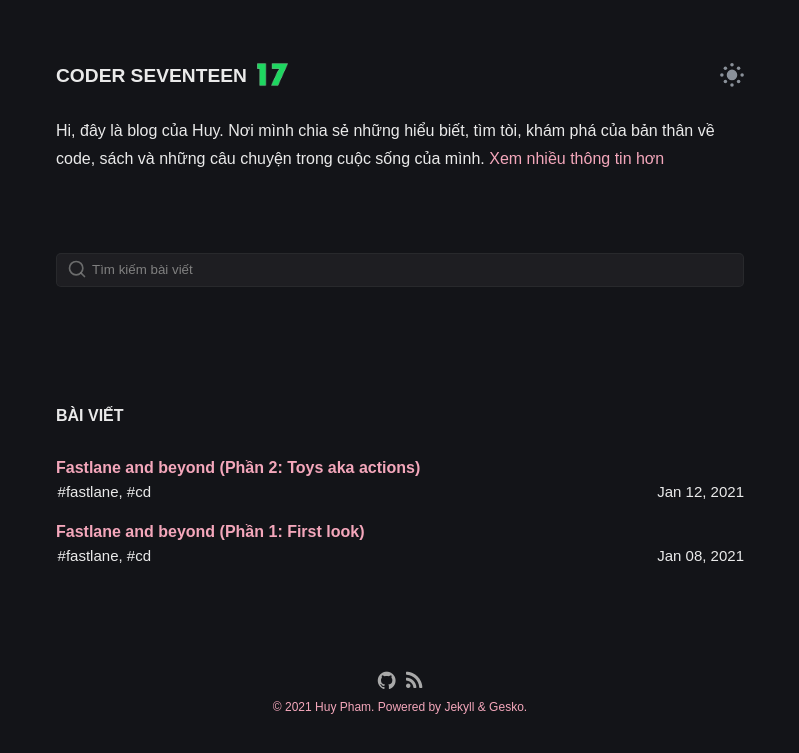
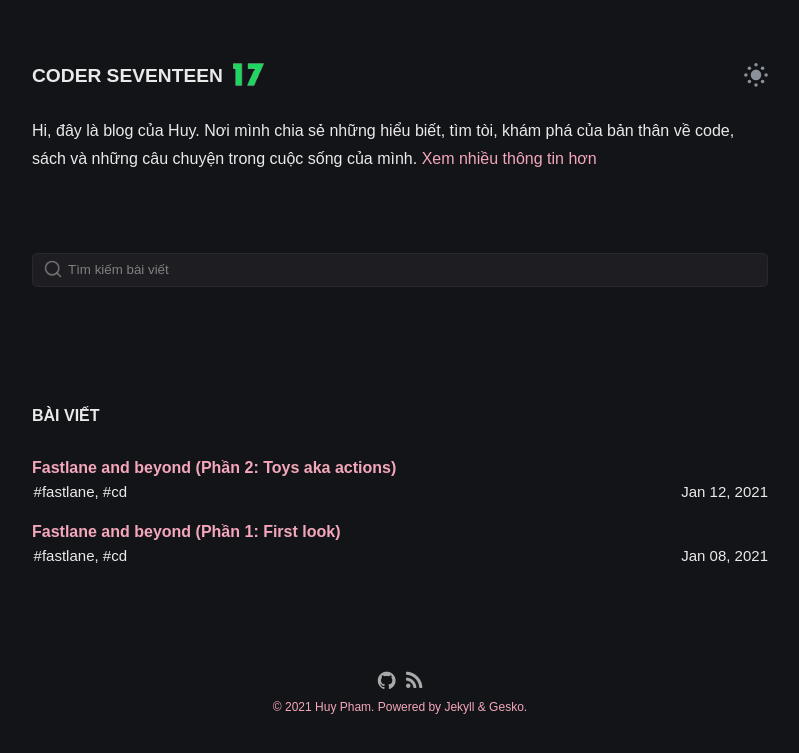
Before and after one commit to coder7eeN/coder7eeN.github.io, a Jekyll site: the page built from index.html, in a window 1280 px wide. Shown: the top 753 px of the page, without its empty margins (240-1039 px from the left). Built offline with Jekyll 4.4.1, drawn with Linux system fonts in a browser that asks for light colours; some web fonts are replaced.

Commit message:
chore: change max  width

```diff
--- a/_sass/_main.scss
+++ b/_sass/_main.scss
@@ -352,7 +352,7 @@ time {
 
 main {
 	display: flex;
-	max-width: 47rem;
+	max-width: 50rem;
 	margin: -5rem auto 0;
 	padding: 2.4rem 2rem;
 	flex-direction: column;
```
